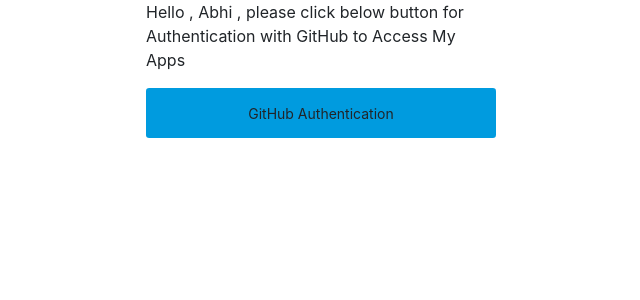
After one commit to AbhishekSubba/myfirstusermodule, a Django app: page /GithubAuth/ in a window 1280 px wide. The commit adds this page. Shown: the top 300 px of the page, without its empty margins (319-959 px from the left). Run offline with Django 3.2, Linux system fonts and the light colour scheme; some libraries are stand-ins or nearby versions.

Commit message:
after login go for github authentication

```diff
--- /dev/null
+++ b/UserModule/templates/UserModule/admin.html
@@ -0,0 +1,73 @@
+<!DOCTYPE html>
+<html lang="en">
+  <head>
+    <meta charset="UTF-8" />
+    <meta name="viewport" content="width=device-width, initial-scale=1.0" />
+    <title>admin</title>
+    <link
+      rel="stylesheet"
+      href="https://stackpath.bootstrapcdn.com/bootstrap/4.4.1/css/bootstrap.min.css"
+      integrity="sha384-Vkoo8x4CGsO3+Hhxv8T/Q5PaXtkKtu6ug5TOeNV6gBiFeWPGFN9MuhOf23Q9Ifjh"
+      crossorigin="anonymous"
+    />
+    <style type="text/css">
+      #GithubAuthBtn {
+        background-color: #009bdf;
+        width: 100%;
+        height: 50px;
+      }
+    </style>
+  </head>
+  <body>
+    <div class="container">
+      <div class="row">
+        <div class="col-sm-4"></div>
+        <div class="col-sm-4">
+          <p>
+            Hello , Abhi , please click below button for Authentication with
+            GitHub to Access My Apps
+          </p>
+        </div>
+        <div class="col-sm-4"></div>
+      </div>
+      <div class="row">
+        <div class="col-sm-4"></div>
+        <div class="col-sm-4">
+          <div class="form-group">
+            <button
+              type="button"
+              onclick="GitHubAuthentication();"
+              tabindex="3"
+              id="GithubAuthBtn"
+              class="btn btn-orange btn-block btn-sm"
+            >
+              GitHub Authentication
+            </button>
+          </div>
+        </div>
+        <div class="col-sm-4"></div>
+      </div>
+    </div>
+
+    <script
+      src="https://code.jquery.com/jquery-3.4.1.slim.min.js"
+      integrity="sha384-J6qa4849blE2+poT4WnyKhv5vZF5SrPo0iEjwBvKU7imGFAV0wwj1yYfoRSJoZ+n"
+      crossorigin="anonymous"
+    ></script>
+    <script
+      src="https://cdn.jsdelivr.net/npm/popper.js@1.16.0/dist/umd/popper.min.js"
+      integrity="sha384-Q6E9RHvbIyZFJoft+2mJbHaEWldlvI9IOYy5n3zV9zzTtmI3UksdQRVvoxMfooAo"
+      crossorigin="anonymous"
+    ></script>
+    <script
+      src="https://code.jquery.com/jquery-3.4.1.min.js"
+      integrity="sha256-CSXorXvZcTkaix6Yvo6HppcZGetbYMGWSFlBw8HfCJo="
+      crossorigin="anonymous"
+    ></script>
+    <script type="text/javascript">
+      function GitHubAuthentication() {
+        var GitHub = "";
+      }
+    </script>
+  </body>
+</html>
--- a/UserModule/urls.py
+++ b/UserModule/urls.py
@@ -1,7 +1,9 @@
 from django.urls import path
 from . import views
-urlpatterns=[
-    path('login/',views.list_item),
-    path('UserRegistration/',views.Create_Users),
-    path('',views.list_item)
+urlpatterns = [
+    path('login/', views.list_item),
+    path('UserRegistration/', views.Create_Users),
+    path('', views.list_item),
+    path('UserLogin/', views.LoginValidate),
+    path('GithubAuth/', views.admin)
 ]
--- a/UserModule/views.py
+++ b/UserModule/views.py
@@ -1,19 +1,22 @@
 from django.shortcuts import render
-from django.http import HttpResponse,JsonResponse
+from django.http import HttpResponse, JsonResponse
 from UserModule.models import tblUser
 import json
 from django.core import serializers
 # Create your views here.
+
+
 def list_item(request):
-    return render(request,'UserModule/login.html')
+    return render(request, 'UserModule/login.html')
+
 
 def Create_Users(request):
 
     if request.method == 'POST':
         name = request.POST['strFullName']
-        username= request.POST['LoginID']
-        password=request.POST['Password']
-        data={}
+        username = request.POST['LoginID']
+        password = request.POST['Password']
+        data = {}
         try:
             tbu = tblUser(
                 Name=name,
@@ -21,9 +24,39 @@
                 password=password
             )
             tbu.save()
-            data['Status']='Success'
-            data['Name']=tbu.Name
+            data['Status'] = 'Success'
+            data['Name'] = tbu.Name
         except:
-            data['Status']='Error'
-            data['message']='smething went wrong with data base'
-    return JsonResponse(json.dumps(data),content_type="application/json",safe=False)
+            data['Status'] = 'Error'
+            data['message'] = 'smething went wrong with data base'
+    return JsonResponse(json.dumps(data), content_type="application/json", safe=False)
+
+
+def LoginValidate(request):
+    if request.method == 'POST':
+        LoginID = request.POST['LoginID']
+        Password = request.POST['Password']
+        data = {
+            # 'message': serializers.serialize('json', tblUser.objects.filter(username=LoginID))
+        }
+        try:
+            tbu = serializers.serialize(
+                'json', tblUser.objects.filter(username=LoginID))
+            if len(tbu) > 0:
+                data['Status'] = 'Success'
+                parsed_json = (json.loads(tbu))
+                dataJsn = json.dumps(parsed_json, indent=4, sort_keys=True)
+                loaded_json = json.loads(dataJsn)
+                if loaded_json[0]["fields"]["password"] == Password:
+                    data['message'] = loaded_json[0]["fields"]["Name"]
+                else:
+                    data['Status'] = 'Error'
+                    data['message'] = "Invalid password"
+        except:
+            data['Status'] = 'Error'
+            data['message'] = 'smething went wrong with data base'
+    return JsonResponse(data, content_type="application/json", safe=False)
+
+
+def admin(request):
+    return render(request, 'UserModule/admin.html')
--- a/UserModuleProject/urls.py
+++ b/UserModuleProject/urls.py
@@ -14,10 +14,11 @@
     2. Add a URL to urlpatterns:  path('blog/', include('blog.urls'))
 """
 from django.contrib import admin
-from django.urls import path,include
+from django.urls import path, include
 
 urlpatterns = [
     path('admin/', admin.site.urls),
-    path('UserModule/',include('UserModule.urls')),
-    path('',include('UserModule.urls'))
+    path('UserModule/', include('UserModule.urls')),
+    path('', include('UserModule.urls')),
+    path('UserModule/GithubAuth/', include('UserModule.urls'))
 ]
```
Also changed, not shown: UserModule/templates/UserModule/login.html (+5 -7 lines), UserModuleProject/settings.py (+5 -5 lines).
